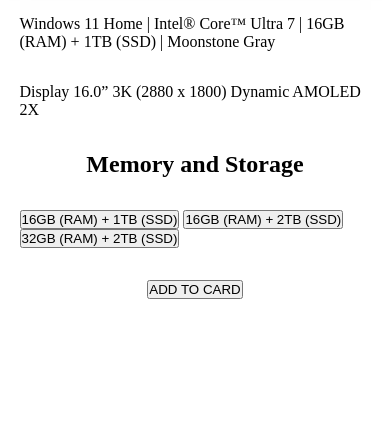
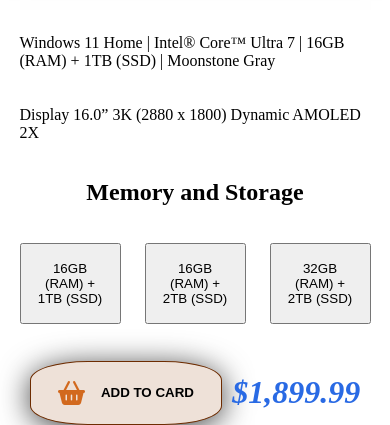
Before and after one commit to Caner-Yesiltas/Media-Query-Assigment, a plain HTML site: page index.html in a window 390 px wide. Shown: the part 844-1269 px from the top of the page. Before the commit the page ends 1143 px from the top, so only its background shows below. Drawn offline with Linux system fonts and the light colour scheme.

Commit message:
html and css part finished time to start responsive design

```diff
--- a/index.html
+++ b/index.html
@@ -4,62 +4,56 @@
     <meta charset="UTF-8" />
     <meta name="viewport" content="width=device-width, initial-scale=1.0" />
     <title>Galaxy Book 4 Pro 360</title>
-    <link rel="stylesheet" href="style.css">
+    <link rel="stylesheet" href="style.css" />
+    <link
+      rel="stylesheet"
+      href="https://cdnjs.cloudflare.com/ajax/libs/font-awesome/6.5.2/css/all.min.css"
+      integrity="sha512-SnH5WK+bZxgPHs44uWIX+LLJAJ9/2PkPKZ5QiAj6Ta86w+fsb2TkcmfRyVX3pBnMFcV7oQPJkl9QevSCWr3W6A=="
+      crossorigin="anonymous"
+      referrerpolicy="no-referrer"
+    />
   </head>
 
   <body>
     <div class="container">
-
       <div class="product">
-
         <div class="left-product">
-
           <div class="samsung-img">
- <img src="/img/1_Hero_KV.jpg" alt="">
-
+            <a
+              href="https://www.samsung.com/us/computing/galaxy-books/galaxy-book4-pro-360/"
+            >
+              <img src="/img/1_Hero_KV.jpg" alt="" />
+            </a>
+          </div>
         </div>
 
-</div>
-
-
-
         <div class="right-product">
-
-<h1> Galaxy Book4 Pro 360</h1>
-<h2>Samsung</h2>
+          <h1>Samsung</h1>
+          <h2>Galaxy Book4 <span> Pro 360 </span></h2>
 
           <h3>Product Description</h3>
-<p>Windows 11 Home | Intel® Core™ Ultra 7 | 16GB (RAM) + 1TB (SSD) | Moonstone Gray</p>
-<p>Display 16.0” 3K (2880 x 1800) Dynamic AMOLED 2X </p>
+          <p>
+            Windows 11 Home | Intel® Core™ Ultra 7 | 16GB (RAM) + 1TB (SSD) |
+            Moonstone Gray
+          </p>
+          <p>Display 16.0” 3K (2880 x 1800) Dynamic AMOLED 2X</p>
 
           <h4>Memory and Storage</h4>
 
           <div class="MemoryandStorage-btn">
-
-<button>16GB (RAM) + 1TB (SSD)</button>
-<button>16GB (RAM) + 2TB (SSD)</button>
-<button>32GB (RAM) + 2TB (SSD)</button>
-
+            <button class="button1">16GB (RAM) + 1TB (SSD)</button>
+            <button class="button2">16GB (RAM) + 2TB (SSD)</button>
+            <button class="button3">32GB (RAM) + 2TB (SSD)</button>
           </div>
 
-<div class="addtocard-btn" >
-
-    <button class="card" >ADD TO CARD </button>
-
+          <div class="addtocard-btn">
+            <button class="card">
+              <i class="fa-solid fa-basket-shopping"> </i> ADD TO CARD
+            </button>
+            <h5>$1,899.99</h5>
           </div>
         </div>
-
-
-
       </div>
-
-
     </div>
-
-
-
-
-
-
   </body>
 </html>
--- a/style.css
+++ b/style.css
@@ -1,69 +1,109 @@
-
 * {
   margin: 0;
   padding: 0;
   box-sizing: border-box;
 }
 
-
-  .container{
+.container {
   width: 100%;
   height: 100vh;
   display: flex;
   justify-content: center;
   align-items: center;
-
 }
 
-
-  .product{
+.product {
   display: flex;
   height: 90vh;
   width: 90%;
-    -webkit-box-shadow: 0px 7px 30px 0px rgba(0,0,0,0.75);
--moz-box-shadow: 0px 7px 30px 0px rgba(0,0,0,0.75);
-box-shadow: 0px 7px 30px 0px rgba(0,0,0,0.75);
-background-color: rgb(202, 231, 240);
+  -webkit-box-shadow: 0px 7px 30px 0px rgba(0, 0, 0, 0.75);
+  -moz-box-shadow: 0px 7px 30px 0px rgba(0, 0, 0, 0.75);
+  box-shadow: 0px 7px 30px 0px rgba(0, 0, 0, 0.75);
+  background-color: rgb(251, 254, 255);
   flex-wrap: wrap;
   justify-content: space-evenly;
-
-
 }
 
-  .left-product{
-
-    padding:5% ;
+.left-product {
+  padding: 5%;
 
   width: 30%;
-
 }
 
-  .samsung-img{
+.samsung-img {
   display: flex;
   justify-content: center;
   align-items: center;
 }
 
+span {
+  color: indigo;
+}
 
-  .samsung-img img{
-
-
+.samsung-img img {
+  cursor: pointer;
 
   object-fit: contain;
-border-top-left-radius: 1.25rem;
-
- border-bottom-right-radius: 1.25rem;
-
+  border-radius: 1.5625rem;
 }
 
-  .right-product{
+.right-product {
   display: flex;
   flex-direction: column;
   justify-content: center;
   align-items: center;
-    gap: 2rem;
+  gap: 2.3rem;
 }
 
-  H4{
+H4 {
   font-size: 1.5rem;
 }
+
+.button1,
+.button2,
+.button3 {
+  padding: 1rem;
+  cursor: pointer;
+}
+
+.MemoryandStorage-btn {
+  display: flex;
+  gap: 1.5rem;
+}
+
+.card {
+  padding: 1.7rem;
+  border-radius: 30%;
+  cursor: pointer;
+  border: 0.0625rem solid rgb(109, 44, 1);
+  background-color: rgb(238, 225, 216);
+  -webkit-box-shadow: 0px 4px 30px 0px rgba(0, 0, 0, 0.75);
+  -moz-box-shadow: 0px 4px 30px 0px rgba(0, 0, 0, 0.75);
+  box-shadow: 0px 4px 30px 0px rgba(0, 0, 0, 0.75);
+  height: 4rem;
+  display: flex;
+  align-items: center;
+  gap: 1rem;
+  font-weight: 800;
+}
+
+.card:hover {
+  background-color: rgb(240, 187, 89);
+}
+.addtocard-btn {
+  display: flex;
+  justify-content: space-evenly;
+  width: 100%;
+  align-items: center;
+}
+h5 {
+  font-size: 2rem;
+  text-align: center;
+  justify-content: center;
+  color: rgb(41, 106, 228);
+  font-style: italic;
+}
+i {
+  font-size: 1.5rem;
+  color: chocolate;
+}
```
Lines whose indentation alone changed are shown as unchanged.
